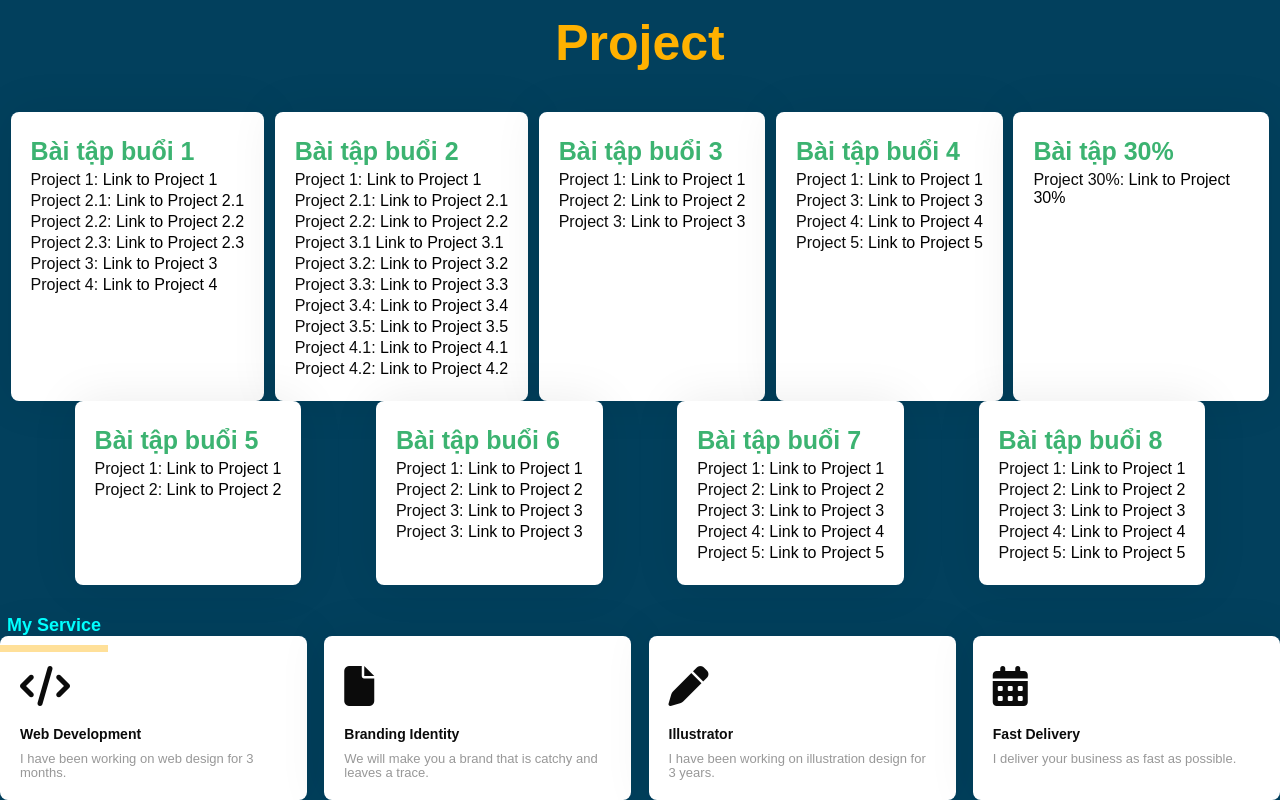
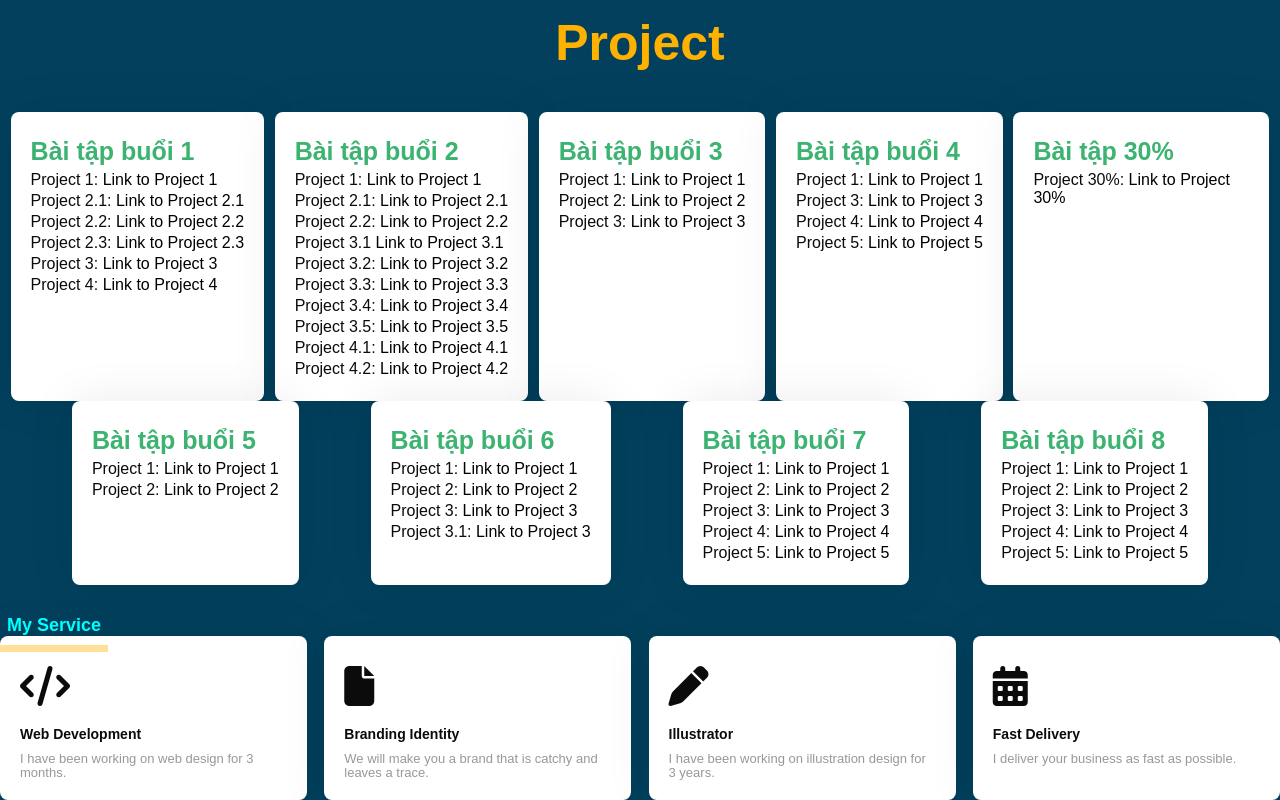
Before and after one commit to 1petercuong/baitapweb, a plain HTML site: page index.html in a window 1280 px wide. Shown: the part 786-1586 px from the top of the page. Drawn offline with Linux system fonts and the light colour scheme.

Commit message:
Update index.html

```diff
--- a/index.html
+++ b/index.html
@@ -110,7 +110,7 @@
             <li>Project 1: <a href="bai4.html" target="_blank">Link to Project 1</a></li>
               <li>Project 2: <a href="bai5.html" target="_blank">Link to Project 2</a></li>
               <li>Project 3: <a href="bai6.2.html" target="_blank">Link to Project 3</a></li>
-              <li>Project 3: <a href="bai3.2.html" target="_blank">Link to Project 3</a></li>
+              <li>Project 3.1: <a href="bai3.2.html" target="_blank">Link to Project 3</a></li>
         </ul>
     </div>
 
```
